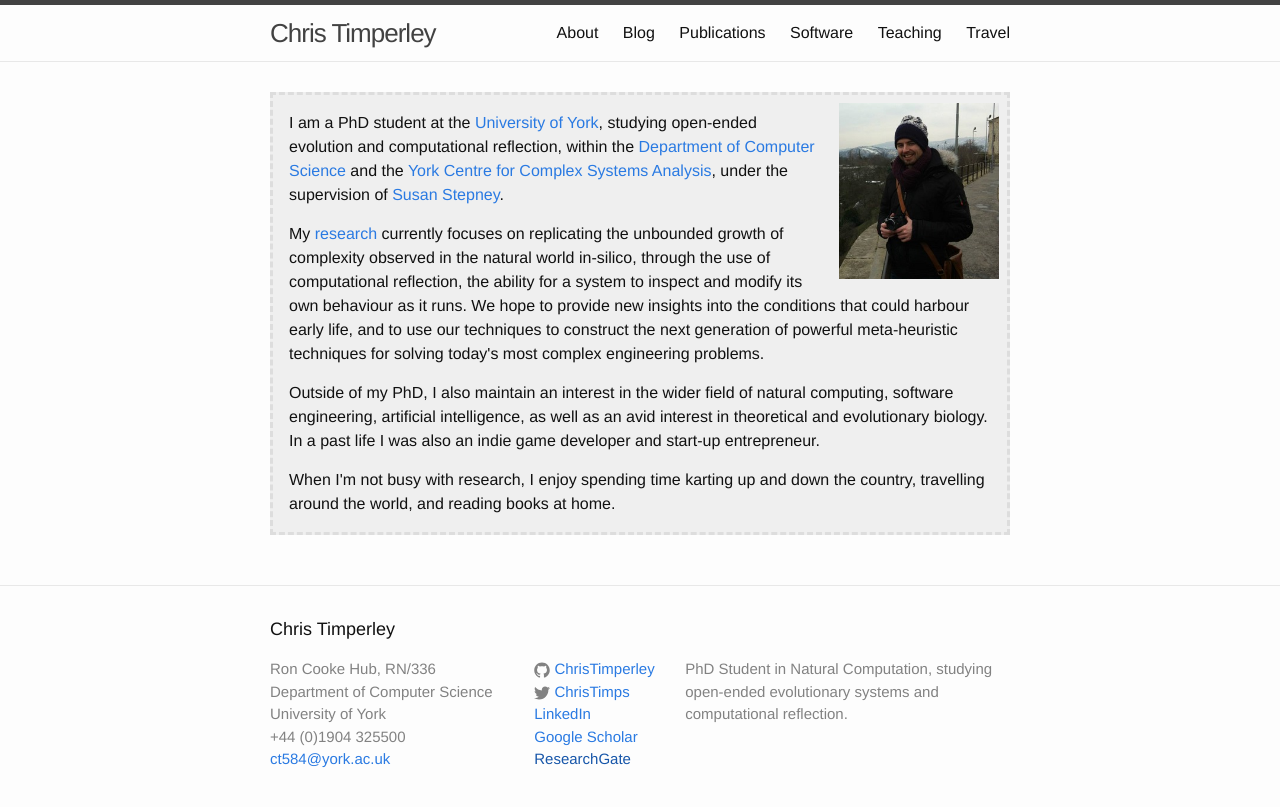
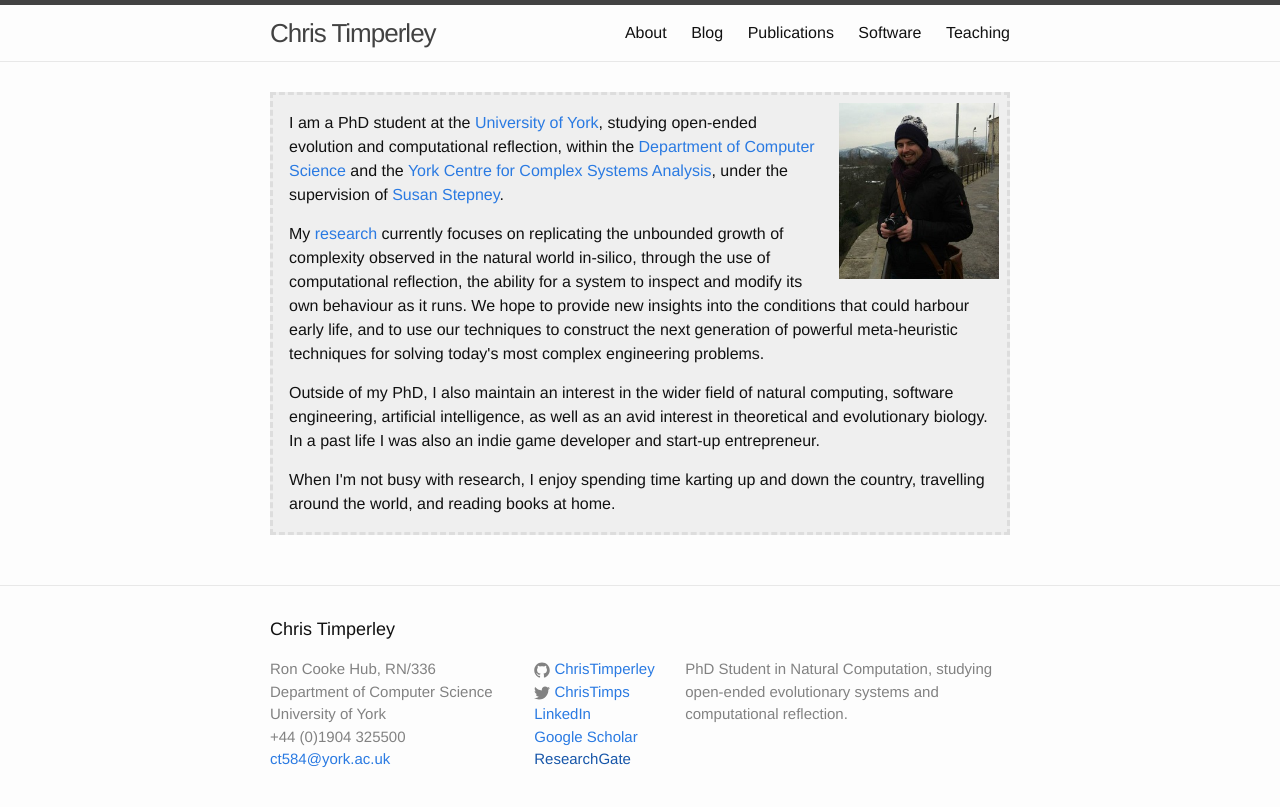
Before and after one commit to ChrisTimperley/ChrisTimperley.github.io, a Jekyll site: the page built from index.html, in a window 1280 px wide. Shown: the top 807 px of the page. Built offline with Jekyll 4.4.1, drawn with Linux system fonts in a browser that asks for light colours.

Commit message:
Hid travel journal from main navigation.

```diff
--- a/_includes/header.html
+++ b/_includes/header.html
@@ -15,9 +15,11 @@
 
       <div class="trigger">
         {% for page in site.pages %}
+          {% unless page.buried %}
           {% if page.title %}
           <a class="page-link" href="{{ page.url | prepend: site.baseurl }}">{{ page.title }}</a>
           {% endif %}
+          {% endunless %}
         {% endfor %}
       </div>
     </nav>
```
Also changed, not shown: travel.md (+2 -1 lines).
